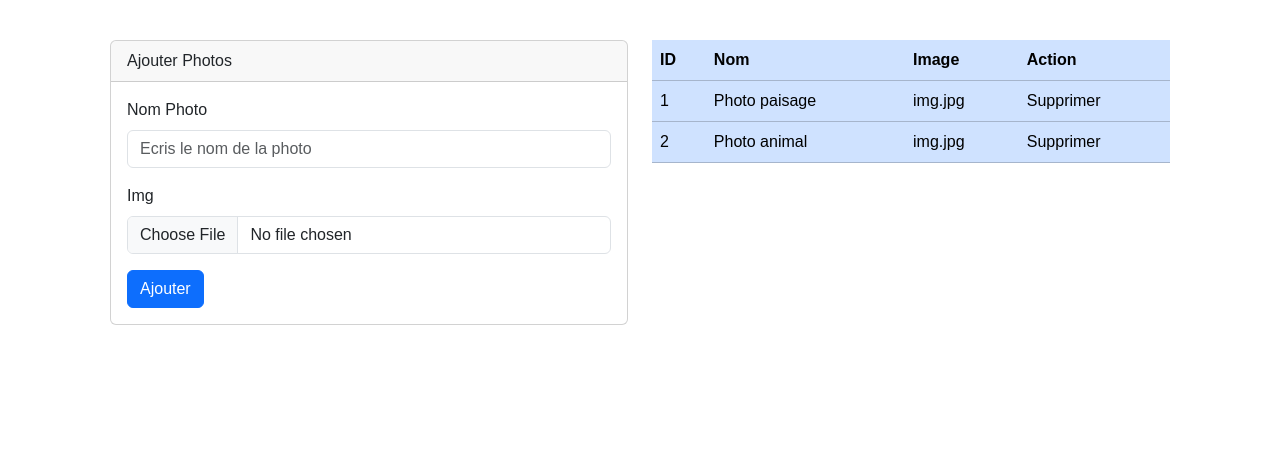
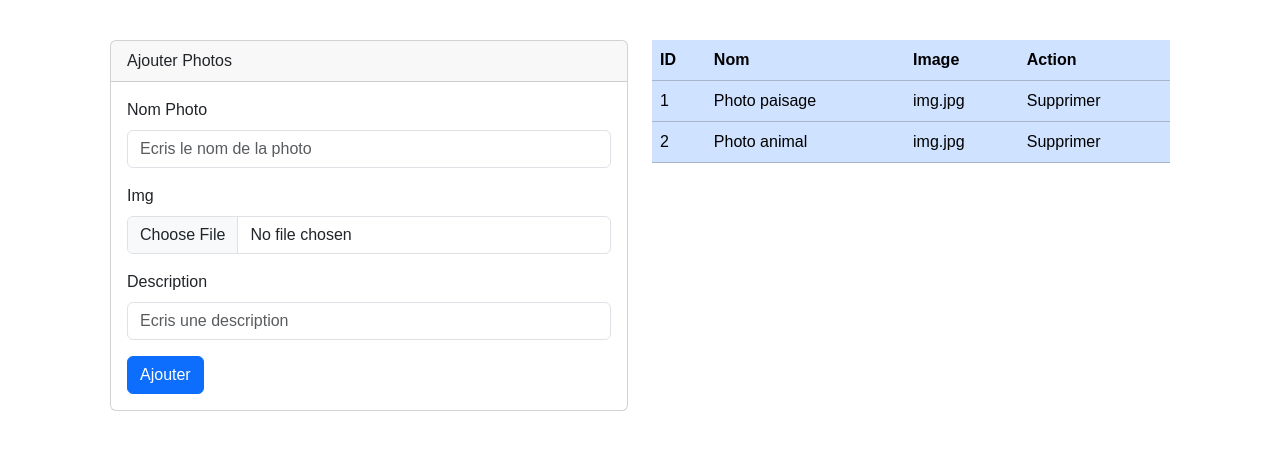
Before and after one commit to manelocana/Projet_Portafolio_Framework, a Flask app: page /admin/portfolio in a window 1280 px wide. Shown: the part 56-506 px from the top of the page. Run offline with Flask 3, Linux system fonts and the light colour scheme.

Commit message:
add form-input description in admin/portfolio

```diff
--- a/main.py
+++ b/main.py
@@ -45,6 +45,7 @@ def admin_login():
 
 
 #request.files pour les images (no .form)
+ #apres le post => redirect url
 @app.route('/admin/portfolio/ajouter', methods=['POST'])
 def admin_portfolio_ajouter():
     _name = request.form['txt_name']
--- a/templates/admin/portfolio.html
+++ b/templates/admin/portfolio.html
@@ -19,6 +19,7 @@
 
                     <!-- form:post et dans le form, les inputs-->
                      <!-- action ou jenvoie les donnes -->
+                      <!-- enctype="multipart/form-data" pour les images -->
                     <form action="/admin/portfolio/ajouter" method="post" enctype="multipart/form-data">
 
                         <!-- bs5-form-input -->
@@ -44,6 +45,18 @@
                                 id="txt_img"
                                 aria-describedby="helpId"
                                 placeholder="Choisir le photo"
+                            />
+                        </div>
+
+                        <div class="mb-3">
+                            <label for="txt_description" class="form-label">Description</label>
+                            <input
+                                type="text"
+                                class="form-control"
+                                name="txt_description"
+                                id=""
+                                aria-describedby="helpId"
+                                placeholder="Ecris une description"
                             />
                         </div>
 
```
